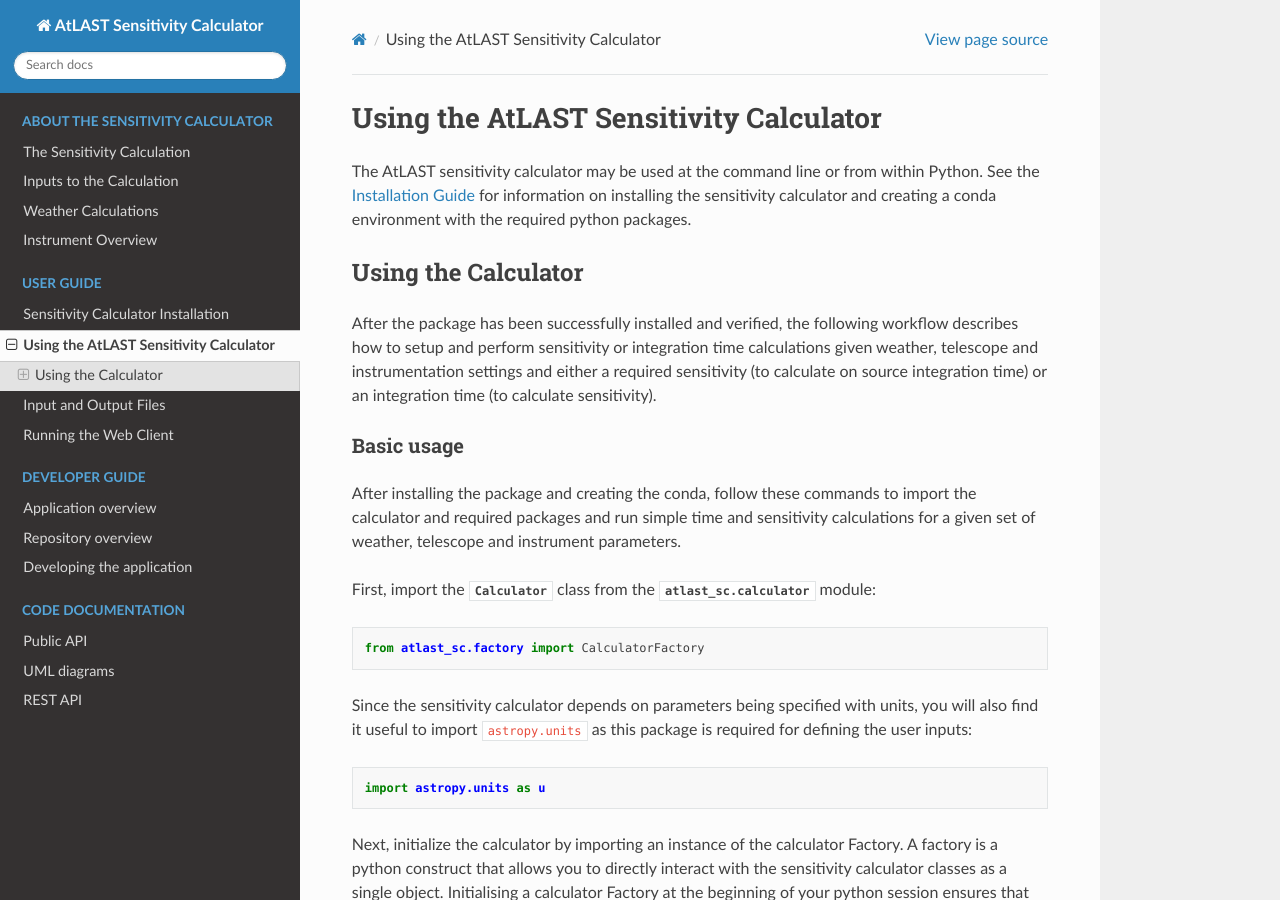
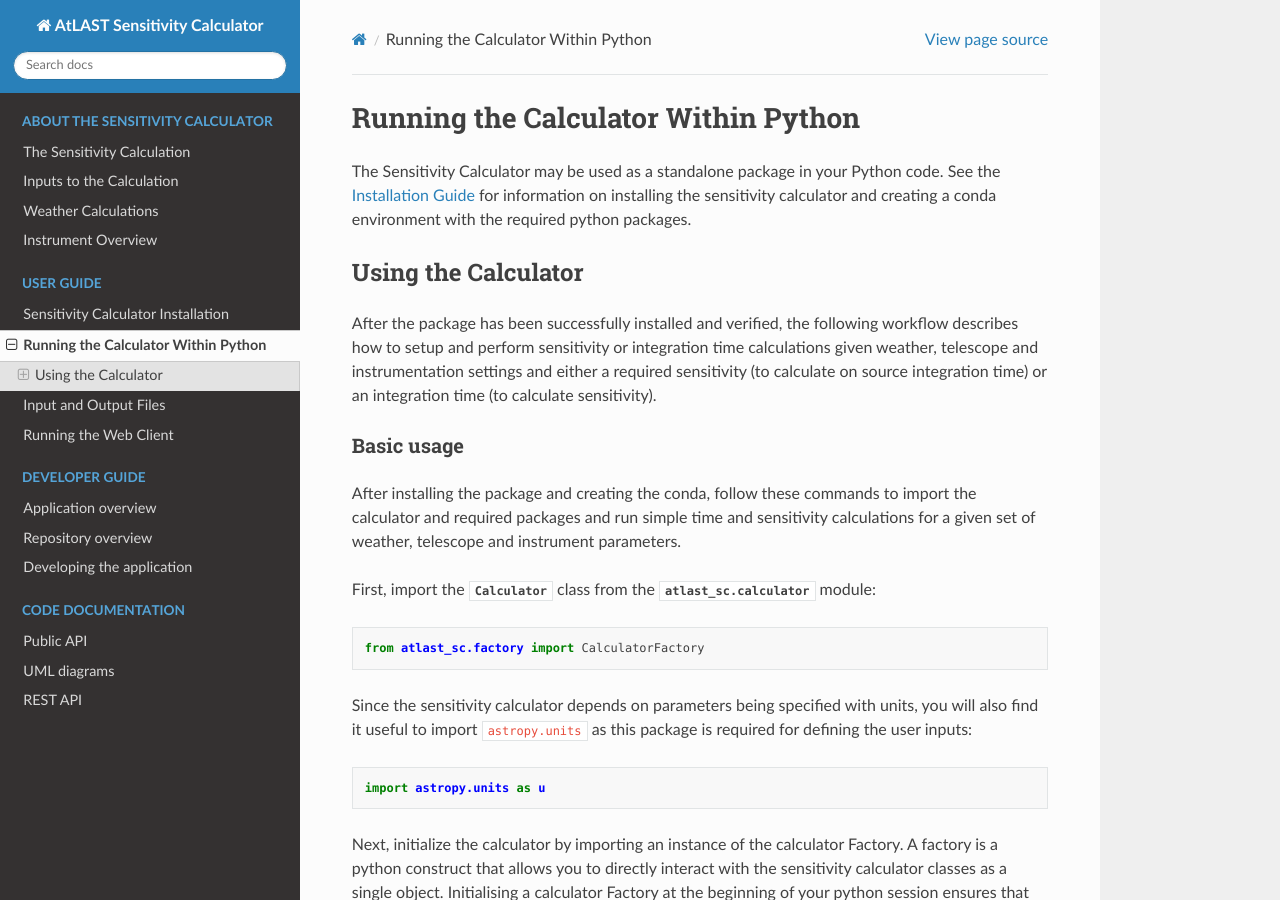
Before and after one commit to ukatc/AtLAST_sensitivity_calculator, a Sphinx documentation site: the page built from docs/source/user_guide/usage.rst, in a window 1280 px wide and 900 px high. Built offline with Sphinx 7.4.7 and the Read the Docs theme 3.1.0, drawn with Linux system fonts in a browser that asks for light colours.

Commit message:
Update usage.rst
Update page title

```diff
--- a/docs/source/user_guide/usage.rst
+++ b/docs/source/user_guide/usage.rst
@@ -1,7 +1,8 @@
-Using the AtLAST Sensitivity Calculator
-====================
+Running the Calculator Within Python
+====================================
 
-The AtLAST sensitivity calculator may be used at the command line or from within Python. See the
+The Sensitivity Calculator may be used as a standalone package in your
+Python code. See the
 :doc:`Installation Guide <python_package_installation>` for information on installing the sensitivity
 calculator and creating a conda environment with the required python packages.
 
```
